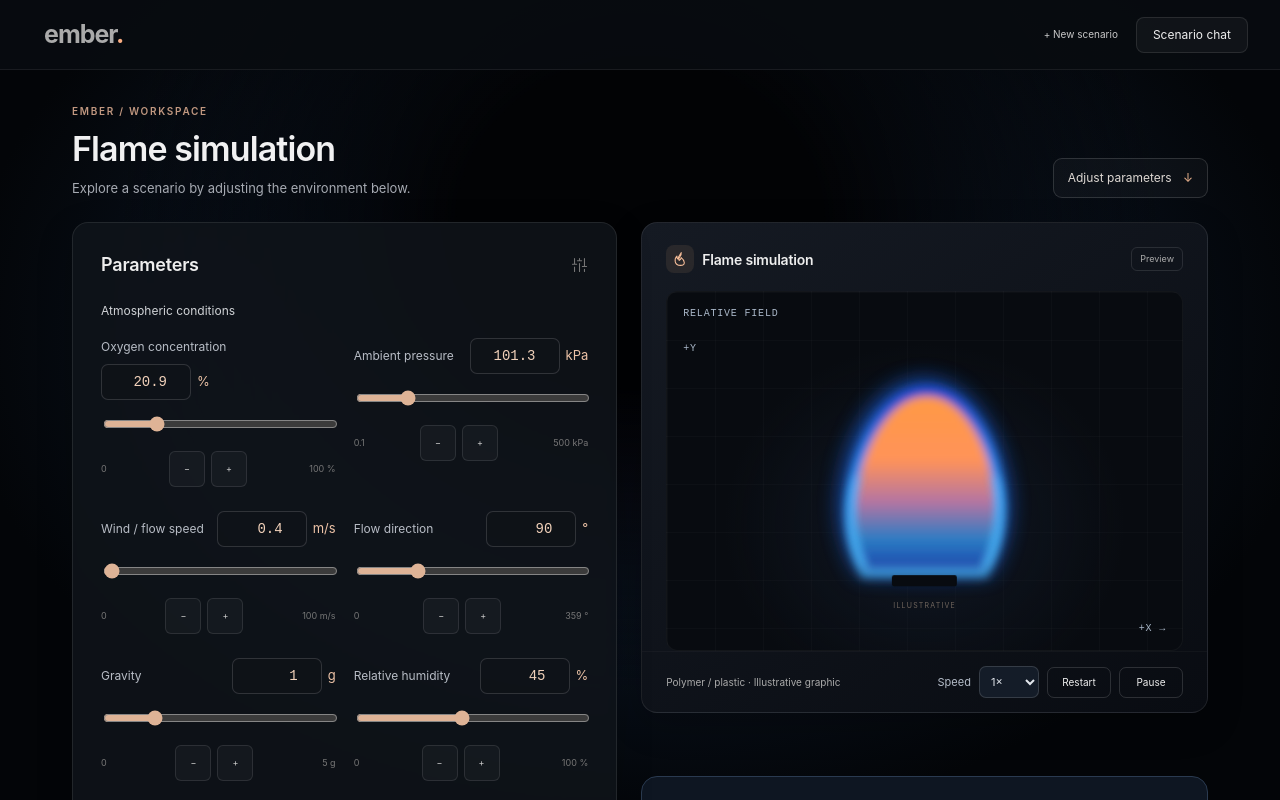
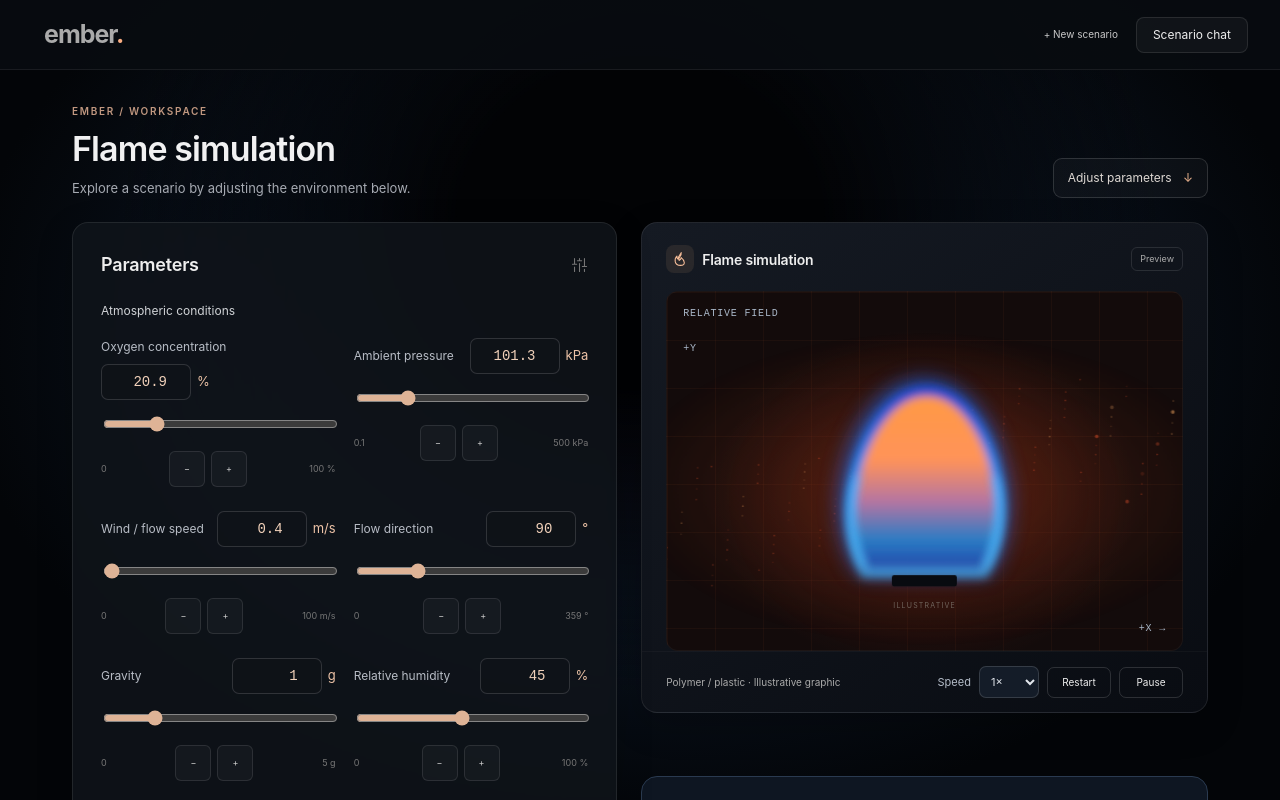
Before and after one commit to wawahwa801/nasa-space-apps, a Next.js app in the folder frontend/: page / in a window 1280 px wide. Shown: the top 800 px of the page. Built offline with nearby package versions, Linux system fonts and the light colour scheme.

Commit message:
Add glowing ember field around flame preview

```diff
--- a/frontend/app/globals.css
+++ b/frontend/app/globals.css
@@ -1462,3 +1462,16 @@ body { font-family: -apple-system, BlinkMacSystemFont, "Segoe UI", sans-serif; -
   .conversation { grid-template-columns: minmax(440px, 48%) minmax(0, 1fr); }
   .parameter-panel .fields-grid { grid-template-columns: repeat(2, minmax(0, 1fr)); gap: 24px 18px; }
 }
+
+/* Decorative ember field around the illustrative flame. */
+.flame-stage {
+  isolation: isolate;
+  background: radial-gradient(ellipse at 50% 58%, #5e1b0f9c, transparent 58%), linear-gradient(#ff81400c 1px, transparent 1px), linear-gradient(90deg, #ff81400c 1px, transparent 1px), #130b0b;
+  background-size: auto, 48px 48px, 48px 48px, auto;
+}
+.ember-particles { position: absolute; inset: 0; width: 100%; height: 100%; pointer-events: none; opacity: .8; animation: ember-drift 9s ease-in-out infinite alternate; }
+.flame-art, .stage-label { position: relative; z-index: 1; }
+.field-overlay { z-index: 2; }
+.paused .ember-particles { animation-play-state: paused; }
+@keyframes ember-drift { from { opacity: .58; transform: scale(1) translateX(-4px); } to { opacity: .9; transform: scale(1.04) translateX(4px); } }
+@media (prefers-reduced-motion: reduce) { .ember-particles { animation: none; } }
--- a/frontend/app/page.jsx
+++ b/frontend/app/page.jsx
@@ -261,6 +261,16 @@ export default function Home() {
                     <span className="preview-badge">Preview</span>
                   </div>
                   <div className={`flame-stage ${paused ? "paused" : ""}`} style={{ "--playback-speed": speed }} key={animationKey}>
+                    <svg className="ember-particles" viewBox="0 0 600 300" preserveAspectRatio="xMidYMid slice" aria-hidden="true">
+                      <defs><radialGradient id="particle-glow"><stop stopColor="#f35b25" stopOpacity=".28" /><stop offset="1" stopColor="#f35b25" stopOpacity="0" /></radialGradient></defs>
+                      <ellipse cx="300" cy="165" rx="250" ry="130" fill="url(#particle-glow)" />
+                      {Array.from({ length: 180 }, (_, i) => {
+                        const x = (i * 137.508) % 600;
+                        const spread = ((i * 79) % 100) / 100;
+                        const y = 155 + Math.sin(x / 85) * 38 + (spread - .5) * (50 + 95 * Math.abs(x - 300) / 300);
+                        return <circle key={i} cx={x} cy={y} r={i % 13 === 0 ? 1.5 : .65} fill={i % 4 === 0 ? "#ffad64" : "#e6542d"} opacity={.2 + (i % 5) * .1} />;
+                      })}
+                    </svg>
                     <div className="field-overlay" aria-hidden="true"><span>RELATIVE FIELD</span><span>+Y</span><span>+X →</span></div>
                     <svg
                       viewBox="0 0 400 250"
```
